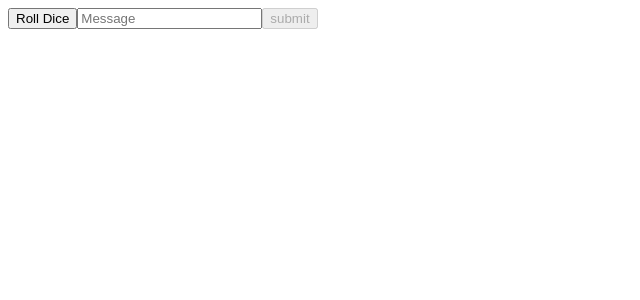
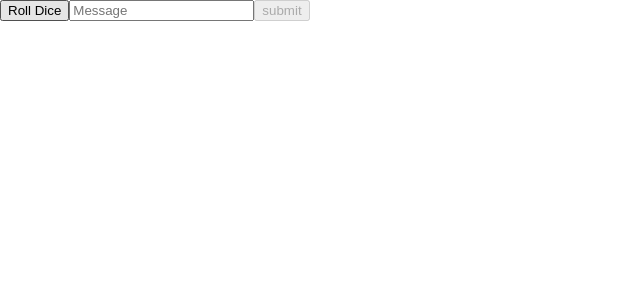
Before and after one commit to YuiTH/TRPGWebIM, an Angular app: page / in a window 1280 px wide. Shown: the top 300 px of the page, without its empty margins (0-640 px from the left). Built offline with nearby package versions, Linux system fonts and the light colour scheme.

Commit message:
Add angular material module. Fix dependency problem.

```diff
--- a/angular.json
+++ b/angular.json
@@ -23,6 +23,9 @@
               "src/assets"
             ],
             "styles": [
+              {
+                "input": "node_modules/@angular/material/prebuilt-themes/indigo-pink.css"
+              },
               "src/styles.css"
             ],
             "scripts": []
@@ -72,6 +75,9 @@
             "tsConfig": "src/tsconfig.spec.json",
             "karmaConfig": "src/karma.conf.js",
             "styles": [
+              {
+                "input": "node_modules/@angular/material/prebuilt-themes/indigo-pink.css"
+              },
               "src/styles.css"
             ],
             "scripts": [],
--- a/package.json
+++ b/package.json
@@ -37,7 +37,7 @@
     "codelyzer": "~4.2.1",
     "jasmine-core": "~2.99.1",
     "jasmine-spec-reporter": "~4.2.1",
-    "karma": "~1.7.1",
+    "karma": "^3.0.0",
     "karma-chrome-launcher": "~2.2.0",
     "karma-coverage-istanbul-reporter": "~2.0.0",
     "karma-jasmine": "~1.1.1",
--- a/src/app/app.module.ts
+++ b/src/app/app.module.ts
@@ -4,6 +4,7 @@
 import { AppComponent } from './app.component';
 import {FormsModule} from '@angular/forms';
 import {ChatroomModule} from './chatroom/chatroom.module';
+import { BrowserAnimationsModule } from '@angular/platform-browser/animations';
 
 @NgModule({
   declarations: [
@@ -13,6 +14,7 @@
     BrowserModule,
     FormsModule,
     ChatroomModule,
+    BrowserAnimationsModule,
   ],
   providers: [],
   bootstrap: [AppComponent]
--- a/src/index.html
+++ b/src/index.html
@@ -1,6 +1,8 @@
 <!doctype html>
 <html lang="en">
 <head>
+<link href="https://fonts.googleapis.com/icon?family=Material+Icons" rel="stylesheet">
+<link href="https://fonts.googleapis.com/css?family=Roboto:300,400,500" rel="stylesheet">
   <meta charset="utf-8">
   <title>TRPGWebIM</title>
   <base href="/">
--- a/src/styles.css
+++ b/src/styles.css
@@ -1 +1,4 @@
 /* You can add global styles to this file, and also import other style files */
+
+html, body { height: 100%; }
+body { margin: 0; font-family: 'Roboto', sans-serif; }
```
Also changed, not shown: 1 other file (tests, documents, lock files or other folders).
